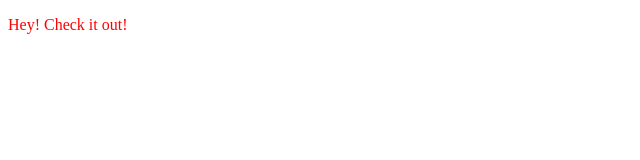
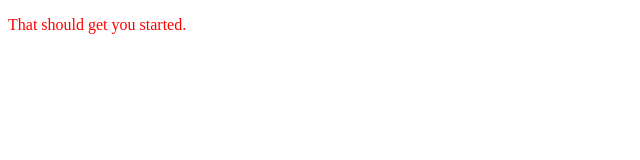
Before and after one commit to JostaDragon/JostaDragon.github.io, a plain HTML site: page index.html in a window 1280 px wide. Shown: the full height of the page, 0-640 px from the left. Drawn offline with Linux system fonts and the light colour scheme.

Commit message:
Final text

```diff
--- a/index.html
+++ b/index.html
@@ -6,6 +6,6 @@
   </head>
 
   <body>
-    <p>Hey! Check it out!</p>
+    <p>That should get you started.</p>
   </body>
 </html>
```
